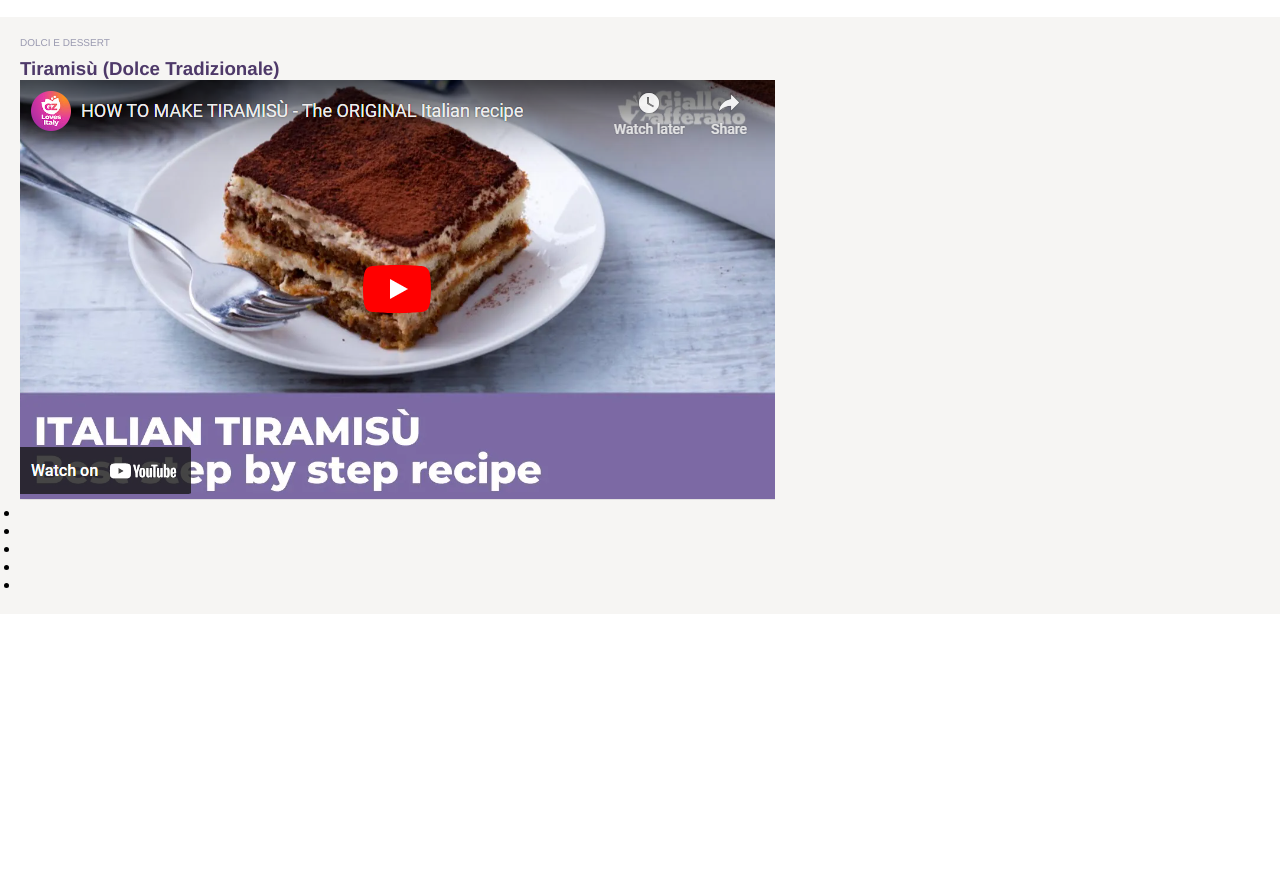
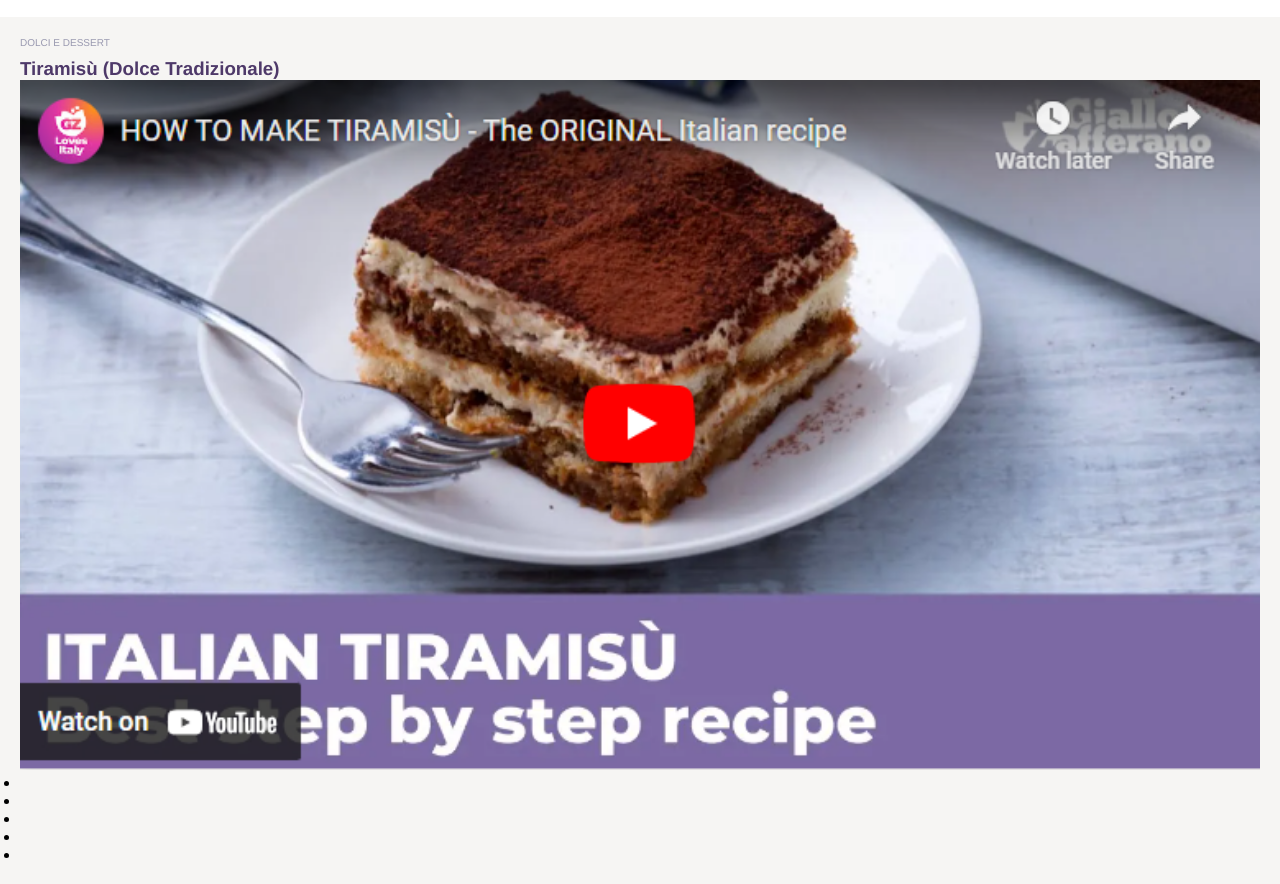
Before and after one commit to EdoardoProstamo/htmlcss-responsive-layout, a plain HTML site: page index.html in a window 1280 px wide. Shown: the part 51-935 px from the top of the page. Before the commit the page ends 800 px from the top, so only its background shows below. Drawn offline with Linux system fonts and the light colour scheme.

Commit message:
feat: aadattamento prima immagine

```diff
--- a/style.css
+++ b/style.css
@@ -41,6 +41,10 @@ main {
 h3 > span {
     display: none;
 }
+
+.Ricetta :first-child {
+    width: 100%;
+}
 /** Media Query **/
 
 /* Tablet */
```
